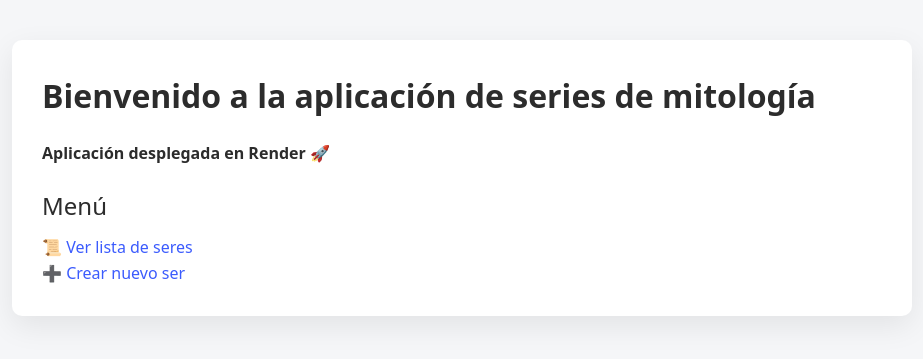
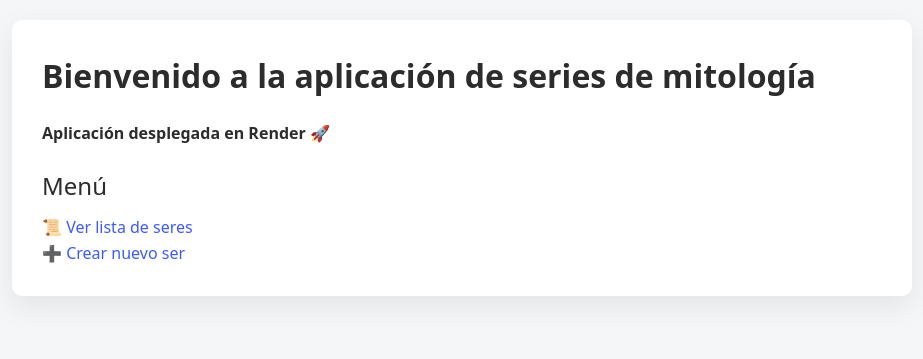
Before and after one commit to MaysaOsan/Mitologia, a FastAPI app: page / in a window 1280 px wide. Shown: the top 359 px of the page, without its empty margins (178-1101 px from the left). Run offline with FastAPI, Linux system fonts and the light colour scheme; parts of the project's set-up code (start-up, migrations or seed data) failed here and were passed over.

Commit message:
hoja de estilos 3

```diff
--- a/src/static/css/style.css
+++ b/src/static/css/style.css
@@ -10,7 +10,7 @@ body {
   background-color: #f5f6f8;
   color: #2c2c2c;
   line-height: 1.6;
-  padding: 40px;
+  padding: 20px;
 }
 
 
```
